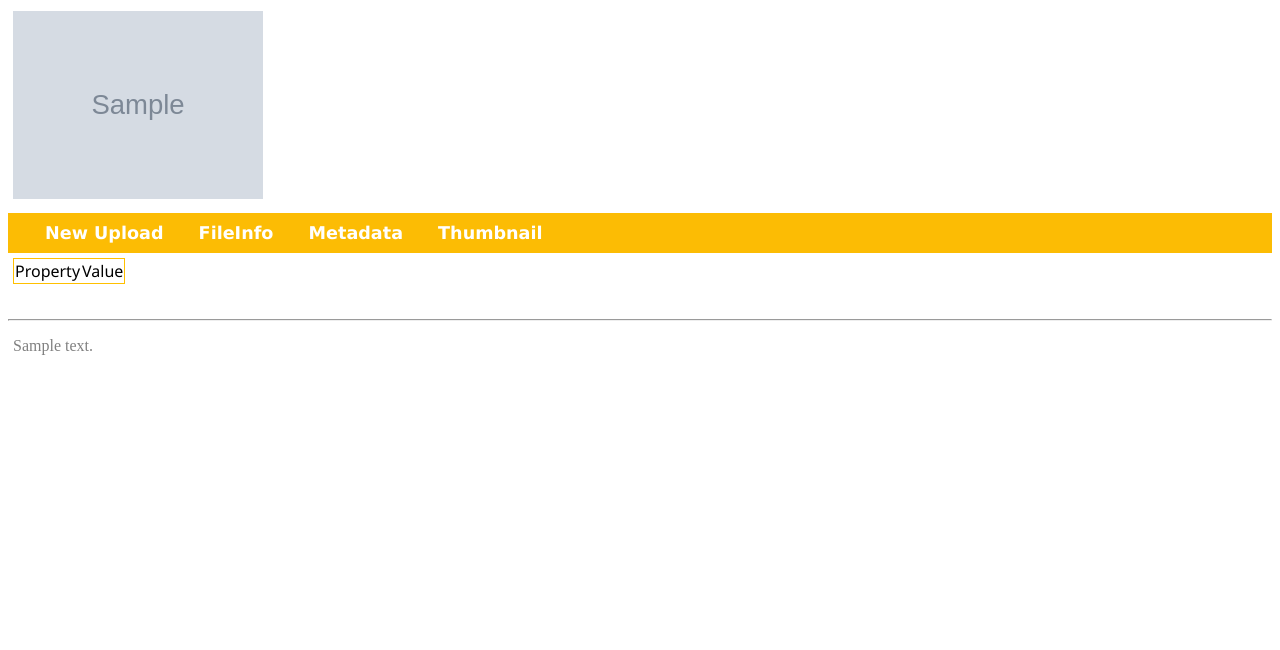
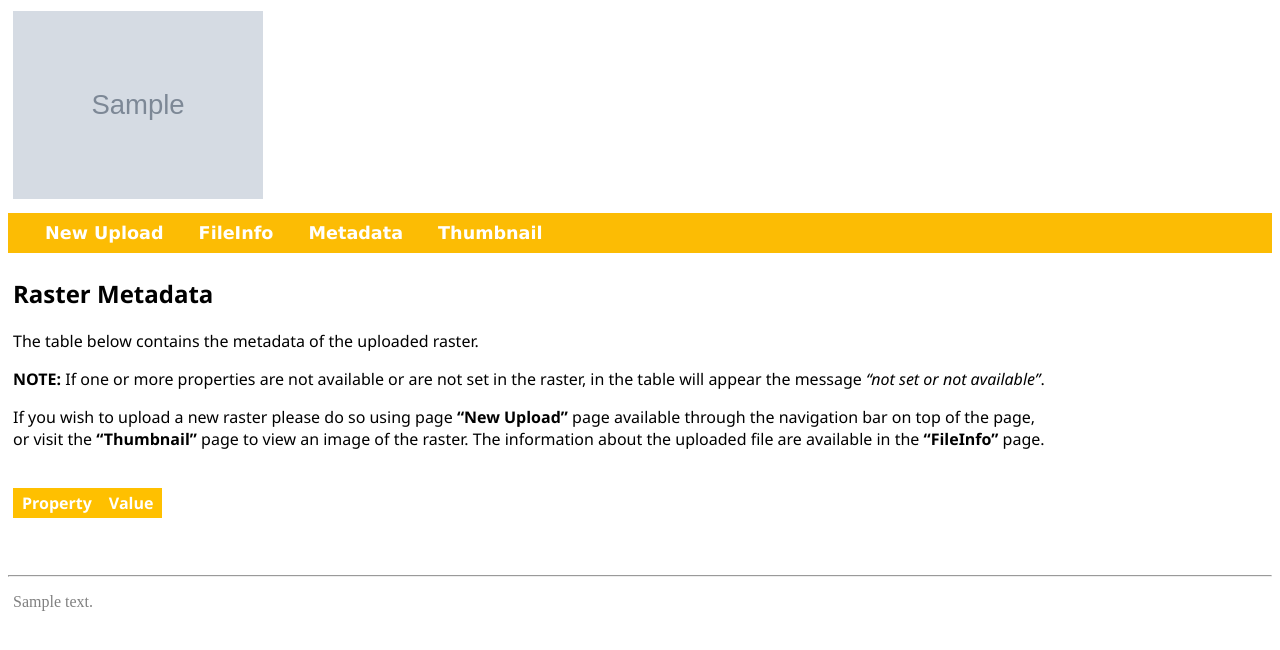
Before and after one commit to marcopizzolato-mp/flask-coding-challenge, a Flask app: template templates/metadata.html in a window 1280 px wide. Shown: the top 650 px of the page. Run offline with Flask 2, Linux system fonts and the light colour scheme; the template is opened without the code that fills it: most values are stand-ins (such as "Sample title", 1, 10 or a date in 2020); grey boxes marked "Sample" are stand-in pictures.

Commit message:
fix: refined metadata template

```diff
--- a/templates/metadata.html
+++ b/templates/metadata.html
@@ -3,20 +3,41 @@
 Metadata
 {% endblock %}
 {% block content %}
+<div>
+    <h2>Raster Metadata</h2>
+    <p> The table below contains the metadata of the uploaded raster.</p>
+    <p>
+        <b>NOTE:</b> If one or more properties are not available or are not set in the raster, in the table will appear
+        the message
+        <i>“not set or
+            not available”</i>.
+    </p>
+    <p>
+        If you wish to upload a new raster please do so using page <b>“New Upload”</b> page available through the
+        navigation
+        bar
+        on top of the page, <br> or visit the <b>“Thumbnail”</b> page to view an image of the raster. The information
+        about
+        the uploaded
+        file are available in the <b>“FileInfo”</b> page.
+    </p>
+</div>
+</br>
 <table>
     <thead>
         <tr>
-            <td> Property </td>
-            <td> Value </td>
+            <td class="header"> Property </td>
+            <td class="header"> Value </td>
         </tr>
     </thead>
     <tbody>
         {% for key, value in metadata.items() %}
         <tr>
-            <td> {{ key }} </td>
-            <td> {{ value }} </td>
+            <td class="normal"> {{ key }} </td>
+            <td class="normal"> {{ value }} </td>
         </tr>
         {% endfor %}
     </tbody>
 </table>
+</br>
 {% endblock %}
```
